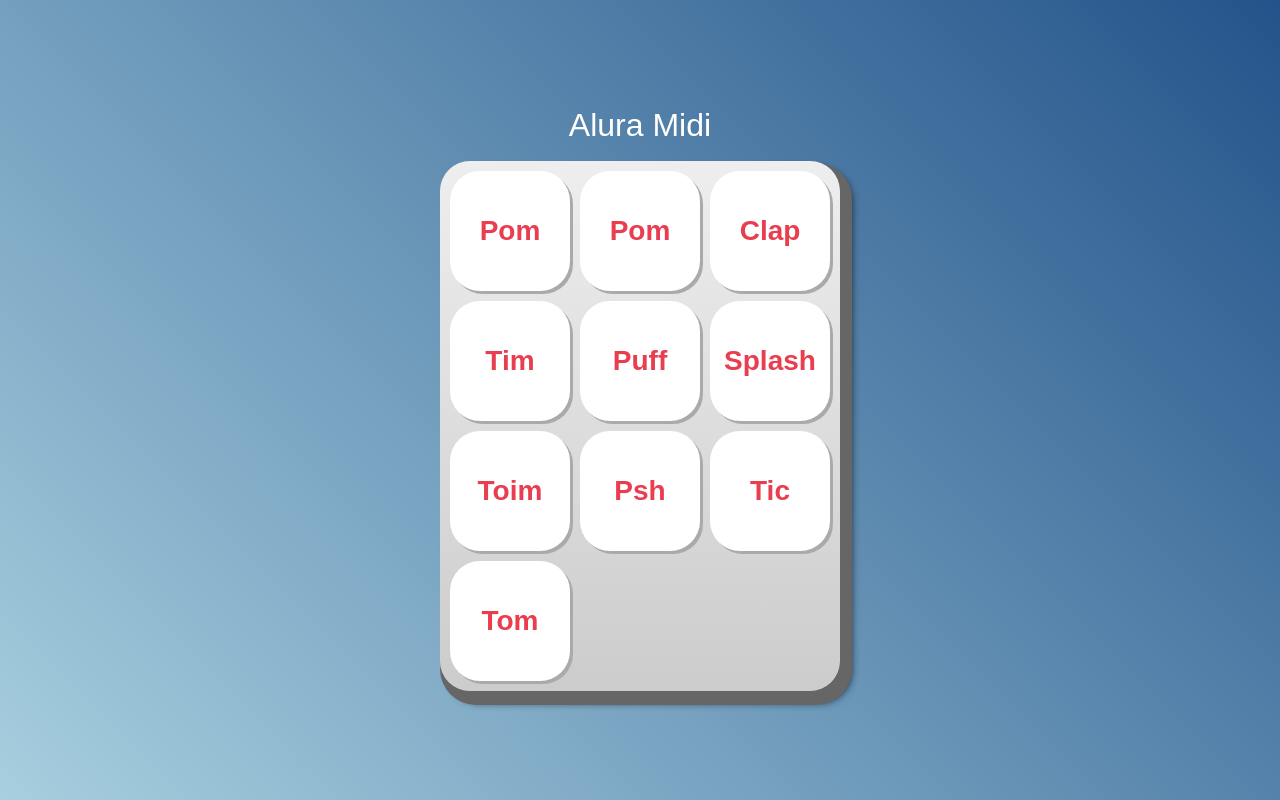
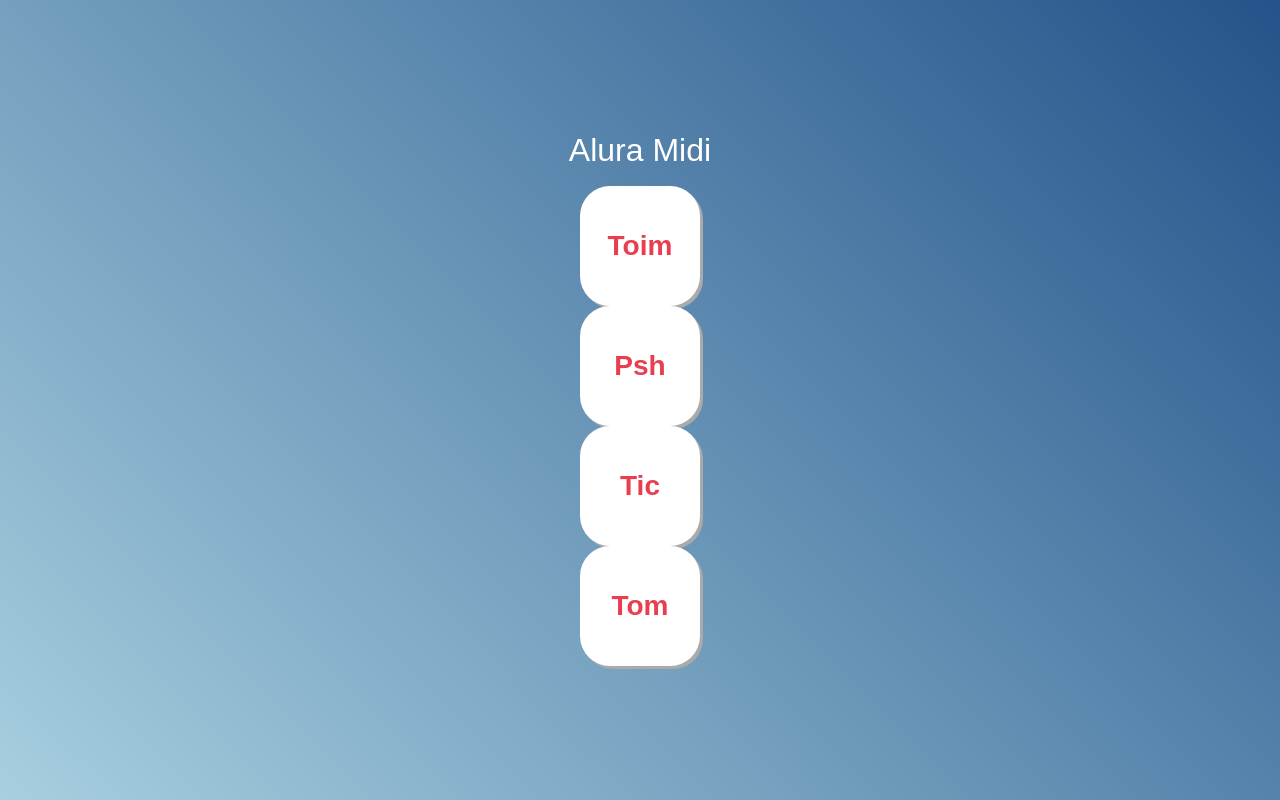
Before and after one commit to leticiadocrime/alura-midi, a plain HTML site: page index.html in a window 1280 px wide. Drawn offline with Linux system fonts and the light colour scheme.

Commit message:
Update index.html

```diff
--- a/index.html
+++ b/index.html
@@ -20,14 +20,6 @@
 
     <h1>Alura Midi</h1>
 
-    <section class="teclado">
-        <button onclick class="tecla tecla_pom">Pom</button>
-        <button class="tecla tecla_pom">Pom</button>
-        <button class="tecla tecla_clap">Clap</button>
-        <button class="tecla tecla_tim">Tim</button>
-
-        <button class="tecla tecla_puff">Puff</button>
-        <button class="tecla tecla_splash">Splash</button>
         <button class="tecla tecla_toim">Toim</button>
 
         <button class="tecla tecla_psh">Psh</button>
```
